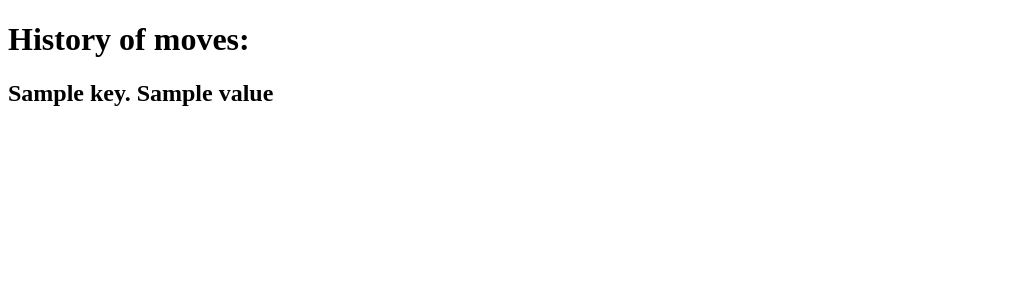
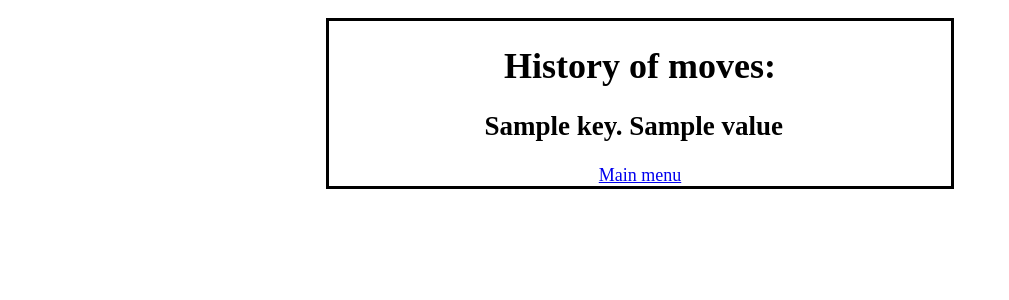
Before and after one commit to Erlan1998/python_group_7_homework_44_Erlan_Kurbanaliev, a Django app: template best-game/webapp/templates/data.html in a window 1280 px wide. Shown: the top 300 px of the page, without its empty margins (0-1009 px from the left). Run offline with Django 3.2, Linux system fonts and the light colour scheme; the template is opened without the code that fills it: most values are stand-ins (such as "Sample title", 1, 10 or a date in 2020).

Commit message:
Сделал мини верстку. Добавил ссылку "домой" на странице Истории ходов!

```diff
--- a/best-game/webapp/templates/data.html
+++ b/best-game/webapp/templates/data.html
@@ -6,18 +6,30 @@
     <meta name="viewport" content="width=device-width, initial-scale=1.0">
     <title>Document</title>
     <style>
-        h1 {
+        body{
+            text-align: -webkit-center;
             color: black;
+            padding: 10px;
+            font-size: 18px;
+        }
+        .container{
+            width: 50%;
+            border: 3px solid black;
+        }
+        h2{
+            text-align: left;
+            width: 50%;
         }
     </style>
 </head>
 <body>
-<div> <h1>History of moves:</h1>
+<div class="container"> <h1>History of moves:</h1>
  <h2>
          {% for key, value in history.items%}
           <div>{{key}}. {{value}}</div>
          {% endfor %}
      </h2>
+<a href="/">Main menu</a>
 </div>
 </body>
 </html>
```
Also changed, not shown: best-game/webapp/templates/home.html (+16 -3 lines).
